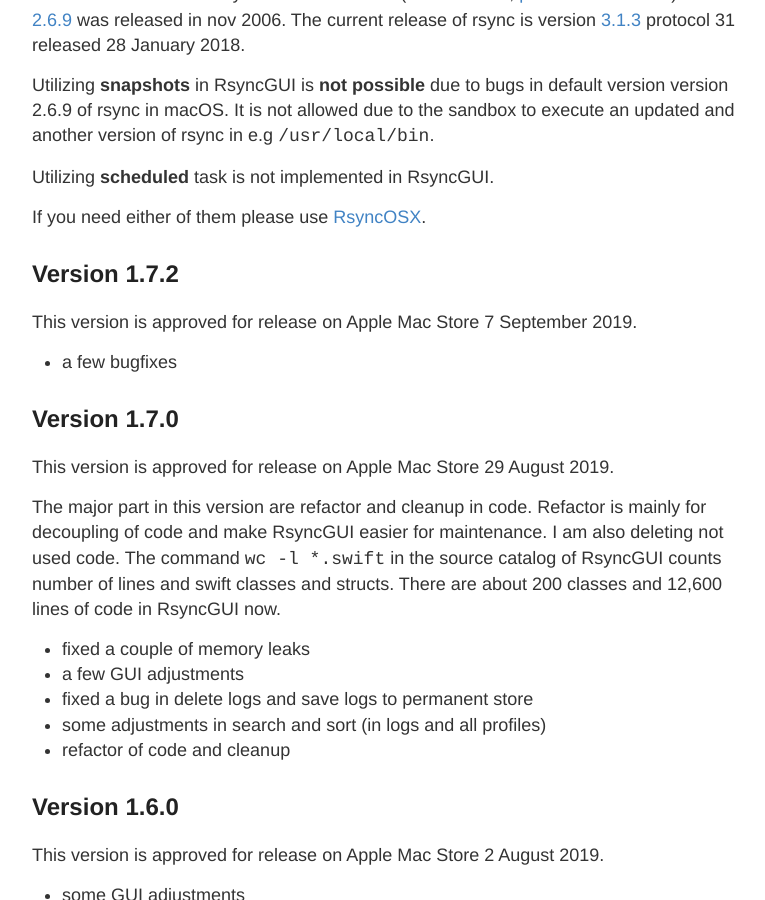
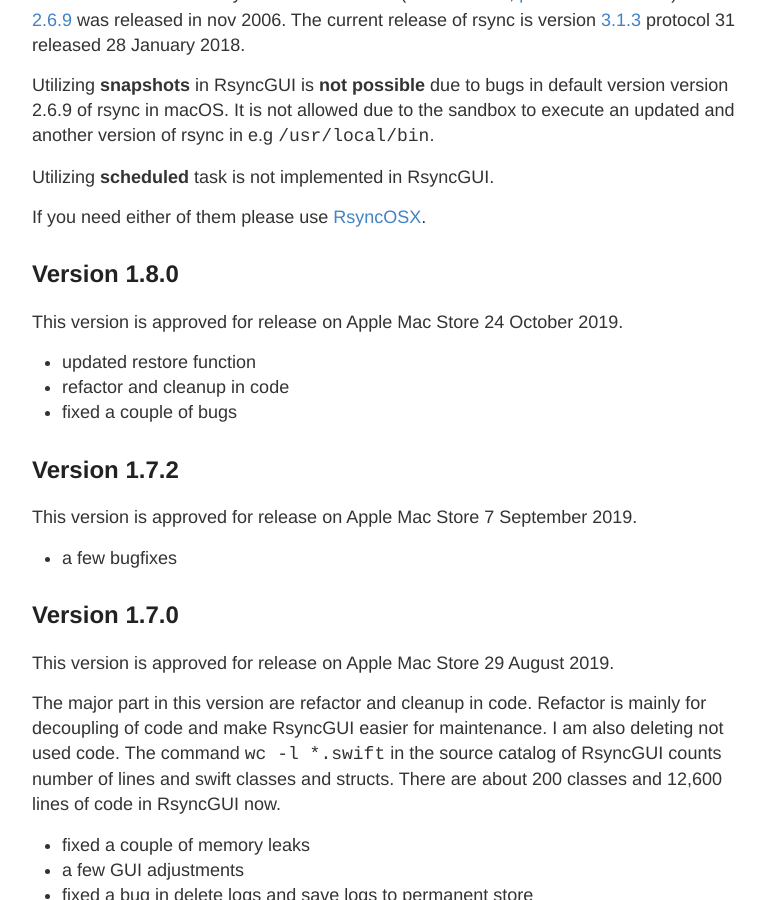
Before and after one commit to d2s/Documentation, a Jekyll site: the page built from _posts/2018-04-10-RsyncGUIChangelog.md, in a window 1280 px wide and 900 px high, scrolled down 582 px. Shown: the whole window, without its empty margins (248-1013 px from the left). Built offline with Jekyll 4.4.1, drawn with Linux system fonts in a browser that asks for light colours.

Commit message:
Update 2018-04-10-RsyncGUIChangelog.md

```diff
--- a/_posts/2018-04-10-RsyncGUIChangelog.md
+++ b/_posts/2018-04-10-RsyncGUIChangelog.md
@@ -18,6 +18,14 @@ Utilizing **snapshots** in RsyncGUI is **not possible** due to bugs in default v
 Utilizing **scheduled** task is not implemented in RsyncGUI.
 
 If you need either of them please use [RsyncOSX](https://github.com/rsyncOSX/RsyncOSX).
+
+## Version 1.8.0
+
+This version is approved for release on Apple Mac Store 24 October 2019.
+
+- updated restore function
+- refactor and cleanup in code
+- fixed a couple of bugs
 
 ## Version 1.7.2
 
```
